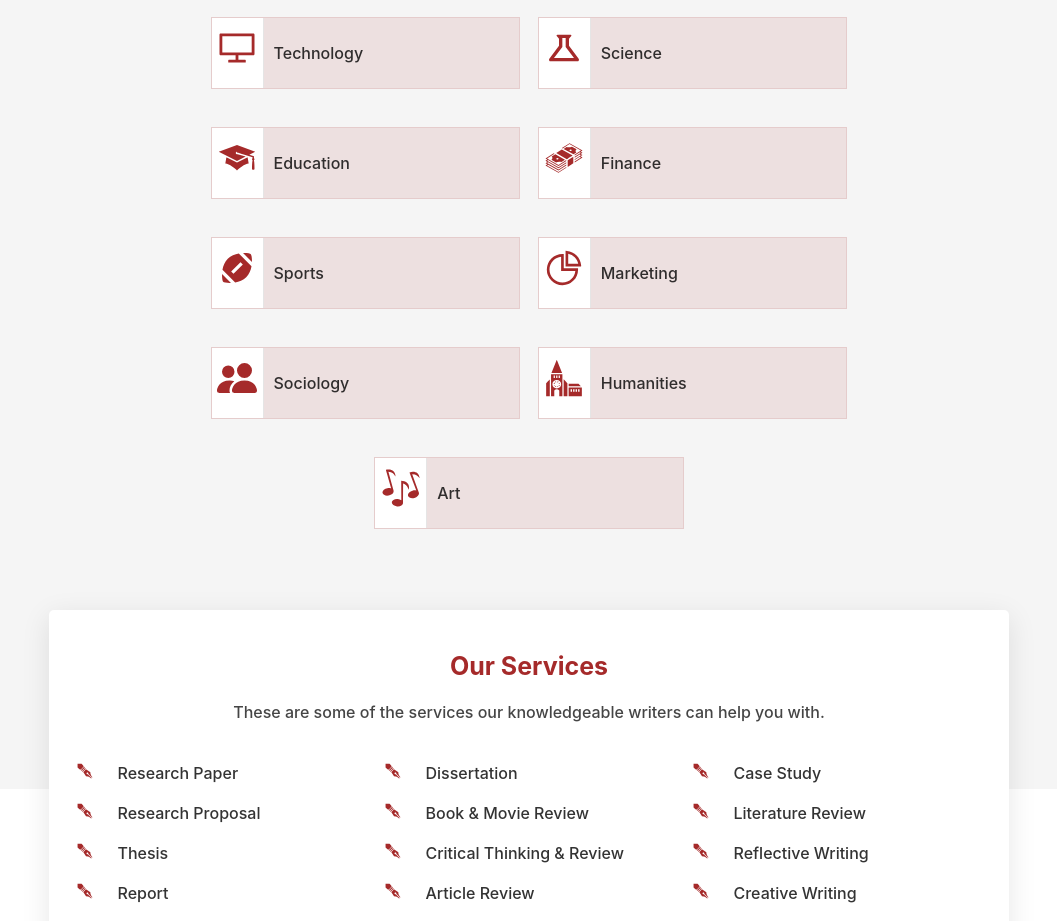
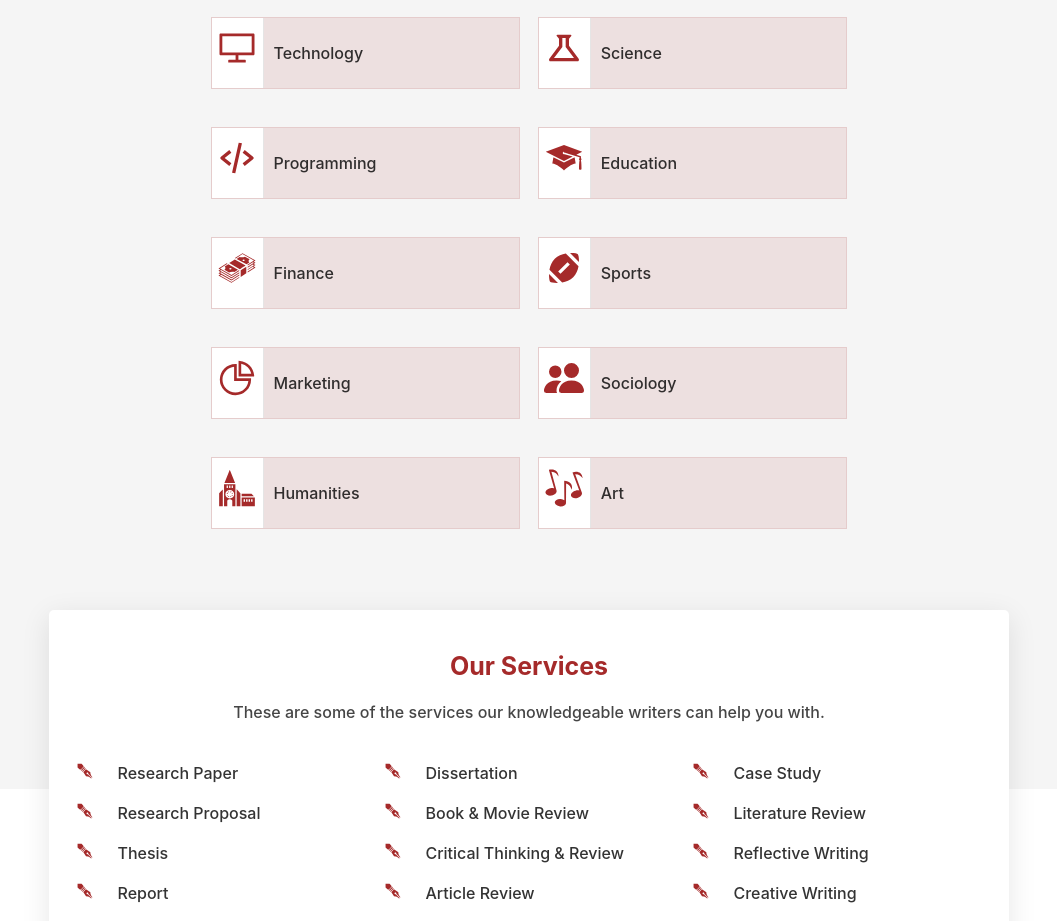
Before and after one commit to 1wes/WriteMe-Carbon, a React (Create React App) app: page / in a window 1280 px wide. Shown: the part 3200-4121 px from the top of the page, without its empty margins (111-1168 px from the left). Built offline with nearby package versions, Linux system fonts and the light colour scheme.

Commit message:
add programming discilpline

```diff
--- a/src/components/disciplines.js
+++ b/src/components/disciplines.js
@@ -9,6 +9,7 @@ import {ImLibrary} from 'react-icons/im';
 import {PiHeartbeat} from 'react-icons/pi';
 import {AiOutlineDesktop, AiOutlinePieChart} from 'react-icons/ai'
 import {BsPeopleFill} from 'react-icons/bs';
+import {BiCodeAlt} from 'react-icons/bi';
 
 
 let Sectors=({icon, name})=>{
@@ -41,6 +42,7 @@ const Disciplines=()=>{
                         <Sectors name={`Law`} icon={<GoLaw/>}/>
                         <Sectors name={`Technology`} icon={<AiOutlineDesktop/>}/>
                         <Sectors name={`Science`} icon={<MdOutlineScience/>}/>
+                        <Sectors name={`Programming`} icon={<BiCodeAlt/>}/>
                         <Sectors name={`Education`} icon={<GiGraduateCap/>}/>
                         <Sectors name={`Finance`} icon={<GiMoneyStack/>}/>
                         <Sectors name={`Sports`} icon={<MdSportsFootball/>}/>
```
